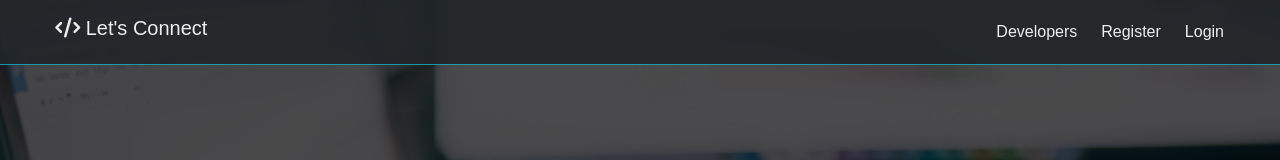
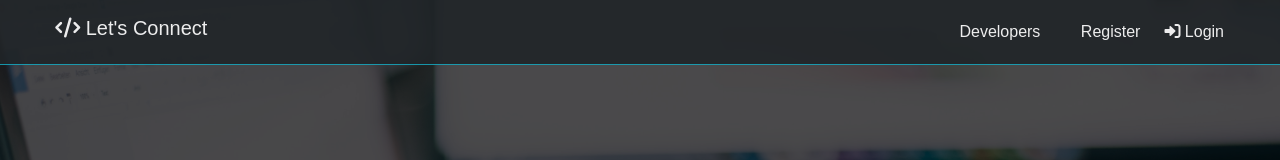
Before and after one commit to 2raymoori/WECONNECT, a React (Create React App) app in the folder weconnectclient/: page / in a window 1280 px wide. Shown: the top 160 px of the page. Built offline with nearby package versions, Linux system fonts and the light colour scheme; no server answers; the HTML template or start-up script is replaced by a standard one.

Commit message:
Commit for updating the logos

```diff
--- a/weconnectclient/src/Components/Layouts/Navbar.js
+++ b/weconnectclient/src/Components/Layouts/Navbar.js
@@ -14,20 +14,21 @@ const Navbar = (props) => {
           <Link className="nav-link" to="/dashboard">Dashboard</Link>
         </li>
         <li className="nav-item">
-            {props.p.userProfile?.msg == null?  null: (<Link className="nav-link" to="/profile">My Profile</Link>)}
+            {props.p.userProfile?.msg == null?  null: (<Link className="nav-link" to="/profile"><i
+                className="fa-solid fa-id-card"></i> My Profile</Link>)}
         </li>
         <li className="nav-item">
-          <Link className="nav-link" to="/profiles">Other Profiles</Link>
+          <Link className="nav-link" to="/profiles"><i className="fa-solid fa-id-card"></i> Other Profiles</Link>
         </li>
            <li className="nav-item">
-              <Link className="nav-link" to="/post">My Posts</Link>
+              <Link className="nav-link" to="/post"><i className="fa-duotone fa-mailbox"></i> My Posts</Link>
           </li>
         <li className="nav-item">
-          <Link className="nav-link" to="/posts">Other Posts</Link>
+          <Link className="nav-link" to="/posts"><i className="fa-duotone fa-mailbox"></i> Other Posts</Link>
         </li>
         <li className="nav-item">
           <Link className="nav-link" to="/login" onClick={props.logout}>
-            Logout
+            Logout <i className="fa-solid fa-right-from-bracket"></i>
           </Link>
         </li>
       </ul>
@@ -40,10 +41,12 @@ const Navbar = (props) => {
           <a className="nav-link" href="/">Developers</a>
         </li>
         <li className="nav-item">
-          <Link className="nav-link" onClick={()=>{props.hideIt()}} to="/register">Register</Link>
+          <Link className="nav-link" onClick={()=>{props.hideIt()}} to="/register"><i
+              className="fa-duotone fa-id-card"></i> Register</Link>
         </li>
         <li className="nav-item">
-          <Link className="nav-link" onClick={()=>{props.hideIt()}} to="/login">Login</Link>
+          <Link className="nav-link" onClick={()=>{props.hideIt()}} to="/login"><i
+              className="fa-solid fa-right-to-bracket"></i> Login</Link>
         </li>
       </ul>
     );
```
